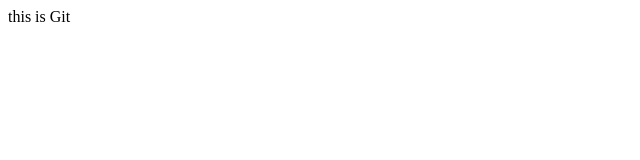
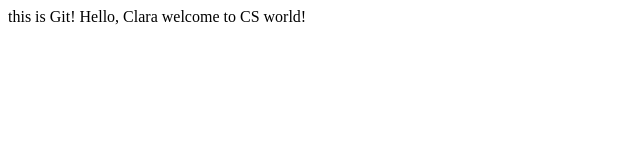
Before and after one commit to Clara-Lin/homework, a plain HTML site: page index.html in a window 1280 px wide. Shown: the whole page, without its empty margins (0-640 px from the left). Drawn offline with Linux system fonts and the light colour scheme.

Commit message:
--'myapp'

```diff
--- /dev/null
+++ b/dir2/app2.js
@@ -0,0 +1 @@
+console.log("this is dir2");
--- a/index.html
+++ b/index.html
@@ -7,6 +7,6 @@
     <title>Git&Github</title>
 </head>
 <body>
-    this is Git
+    this is Git! Hello, Clara welcome to CS world!
 </body>
 </html>
```
Also changed, not shown: 1 other file.
